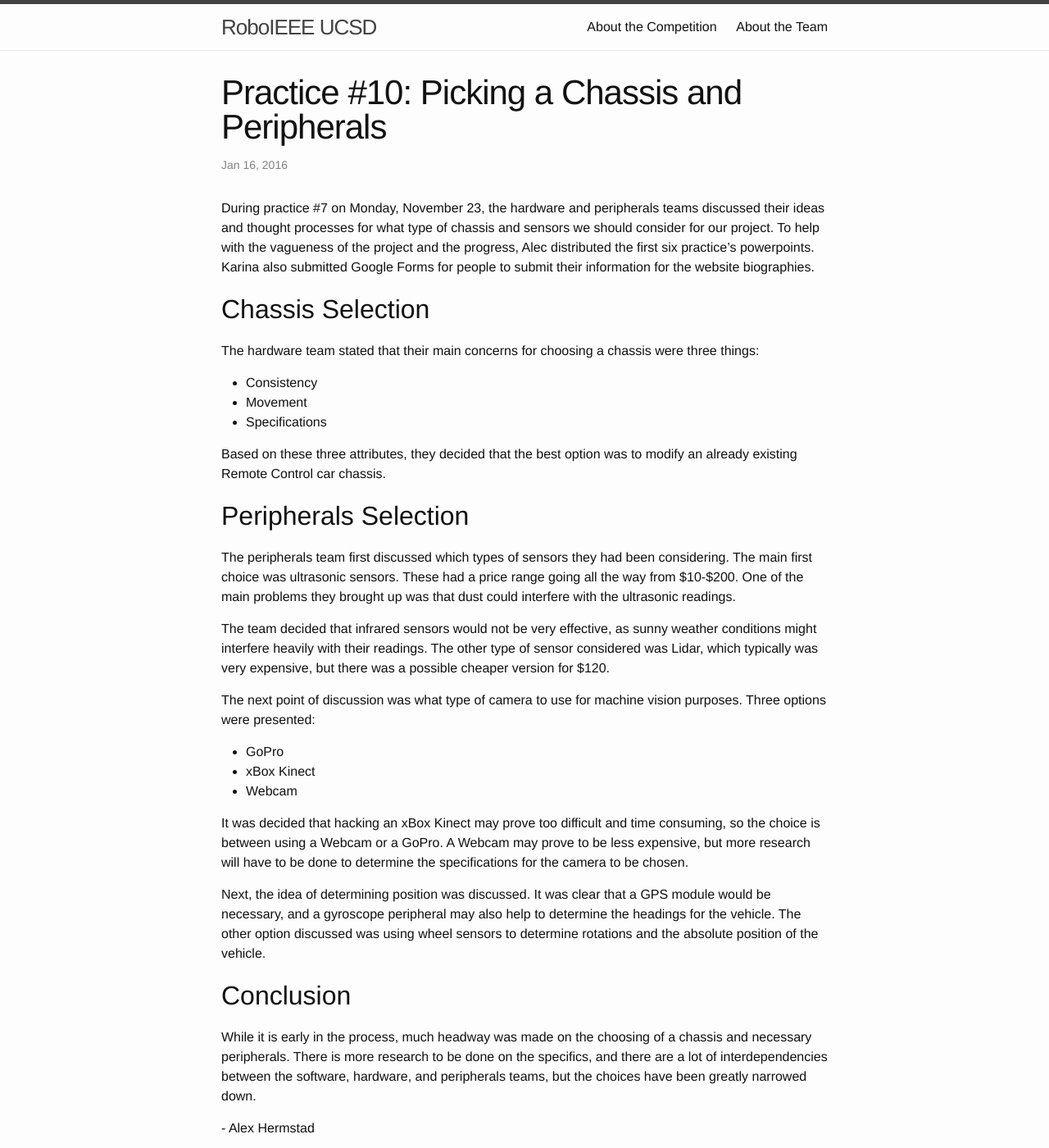
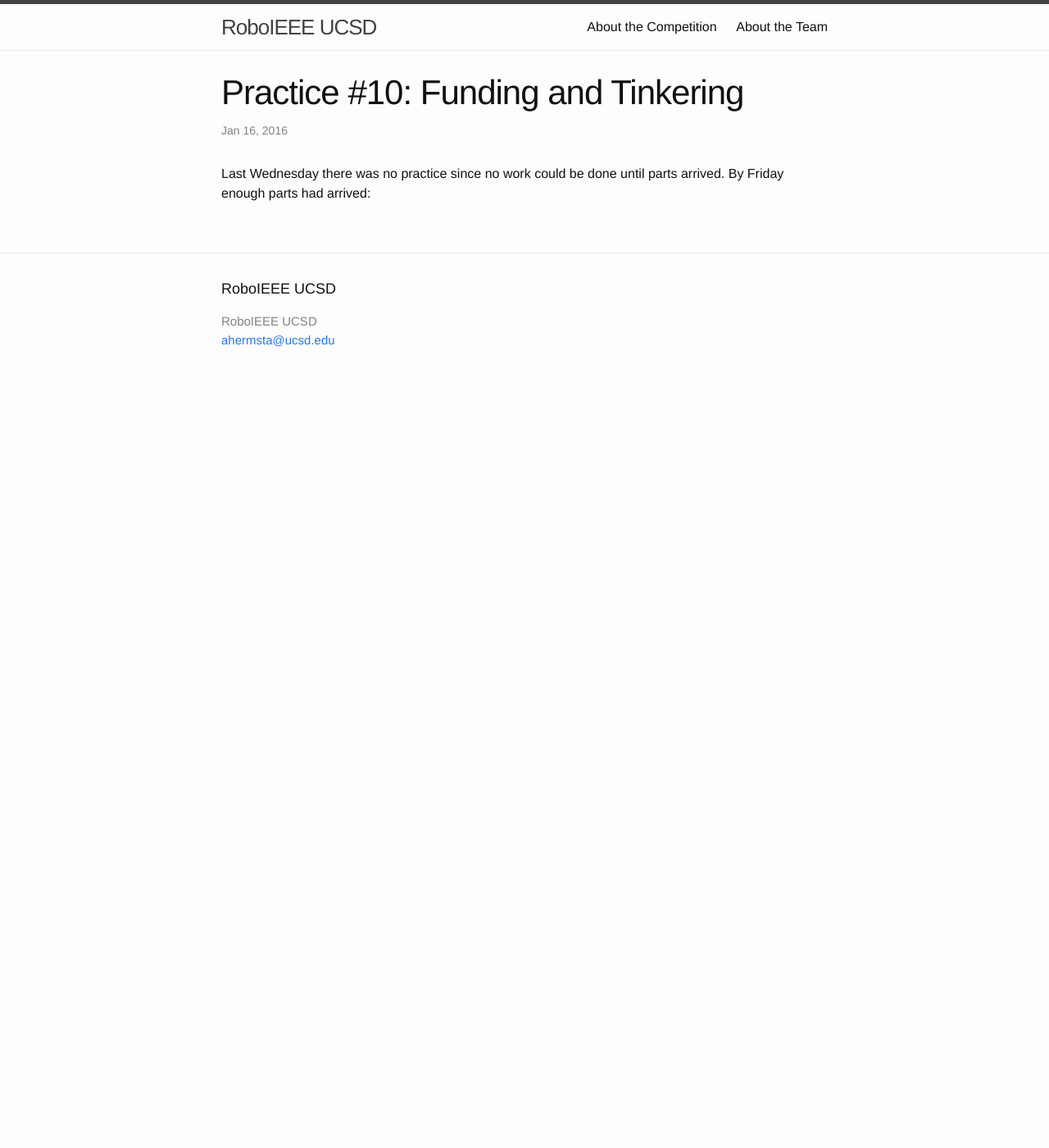
Before and after one commit to hermstadalex/UCSDroboIEEE, a Jekyll site: the page built from _posts/2016-01-16-Funding-Tinkering.markdown, in a window 1280 px wide and 1400 px high. Shown: the whole window at 82% size. Built offline with Jekyll 4.4.1, drawn with Linux system fonts in a browser that asks for light colours.

Commit message:
Added post

```diff
--- a/_posts/2016-01-16-Funding-Tinkering.markdown
+++ b/_posts/2016-01-16-Funding-Tinkering.markdown
@@ -1,65 +1,9 @@
 ---
 layout: post
-title: "Practice #10: Picking a Chassis and Peripherals"
+title: "Practice #10: Funding and Tinkering"
 date: 2016-01-16
 categories: jekyll update
 ---
 
-During practice #7 on Monday, November 23, the hardware and peripherals teams
-discussed their ideas and thought processes for what type of chassis and sensors
-we should consider for our project. To help with the vagueness of the project
-and the progress, Alec distributed the first six practice's powerpoints. Karina
-also submitted Google Forms for people to submit their information for the
-website biographies.
-
-## Chassis Selection
-
-The hardware team stated that their main concerns for choosing a chassis were
-three things:
-
-* Consistency
-* Movement
-* Specifications
-
-Based on these three attributes, they decided that the best option was to modify
-an already existing Remote Control car chassis.
-
-
-## Peripherals Selection
-
-The peripherals team first discussed which types of sensors they had been
-considering. The main first choice was ultrasonic sensors. These had a price
-range going all the way from $10-$200. One of the main problems they brought up
-was that dust could interfere with the ultrasonic readings.
-
-The team decided that infrared sensors would not be very effective, as sunny
-weather conditions might interfere heavily with their readings. The other type
-of sensor considered was Lidar, which typically was very expensive, but there
-was a possible cheaper version for $120.
-
-The next point of discussion was what type of camera to use for machine vision
-purposes. Three options were presented:
-
-* GoPro
-* xBox Kinect
-* Webcam
-
-It was decided that hacking an xBox Kinect may prove too difficult and time
-consuming, so the choice is between using a Webcam or a GoPro. A Webcam may
-prove to be less expensive, but more research will have to be done to determine
-the specifications for the camera to be chosen.
-
-Next, the idea of determining position was discussed. It was clear that a GPS
-module would be necessary, and a gyroscope peripheral may also help to determine
-the headings for the vehicle. The other option discussed was using wheel sensors
-to determine rotations and the absolute position of the vehicle.
-
-## Conclusion
-
-While it is early in the process, much headway was made on the choosing of a
-chassis and necessary peripherals. There is more research to be done on the
-specifics, and there are a lot of interdependencies between the software,
-hardware, and peripherals teams, but the choices have been greatly narrowed
-down.
-
-\- Alex Hermstad
+Last Wednesday there was no practice since no work could be done until parts
+arrived. By Friday enough parts had arrived:
```
